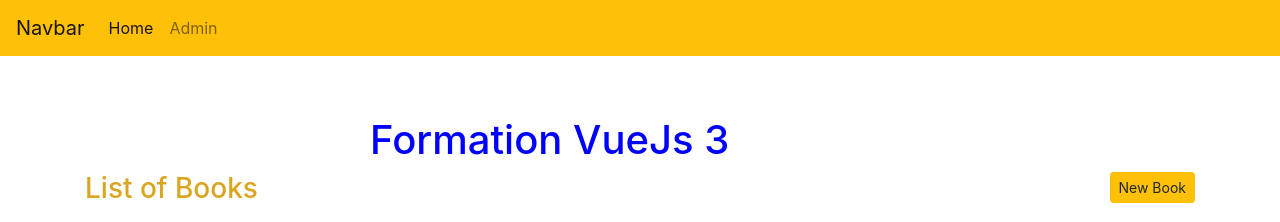
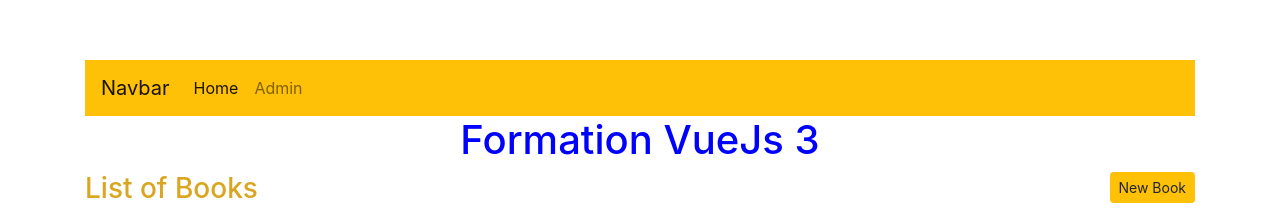
Before and after one commit to ZEDTARIK/VueJs3, a Vue app: page / in a window 1280 px wide. Shown: the top 222 px of the page. Built offline with nearby package versions, Linux system fonts and the light colour scheme; the HTML template or start-up script is replaced by a standard one.

Commit message:
Coding, fix css

```diff
--- a/src/App.vue
+++ b/src/App.vue
@@ -1,8 +1,13 @@
 <template>
-<Header />
+
   <div class="container">
     <div class="row">
-      <div class="col-md-6 mx-auto">
+      <div class="col-md-12">
+        <Header />
+      </div>
+    </div>
+    <div class="row">
+      <div class="col-md-6 mx-auto text-center">
         <h1>{{ message }}</h1>
       </div>
     </div>
```
